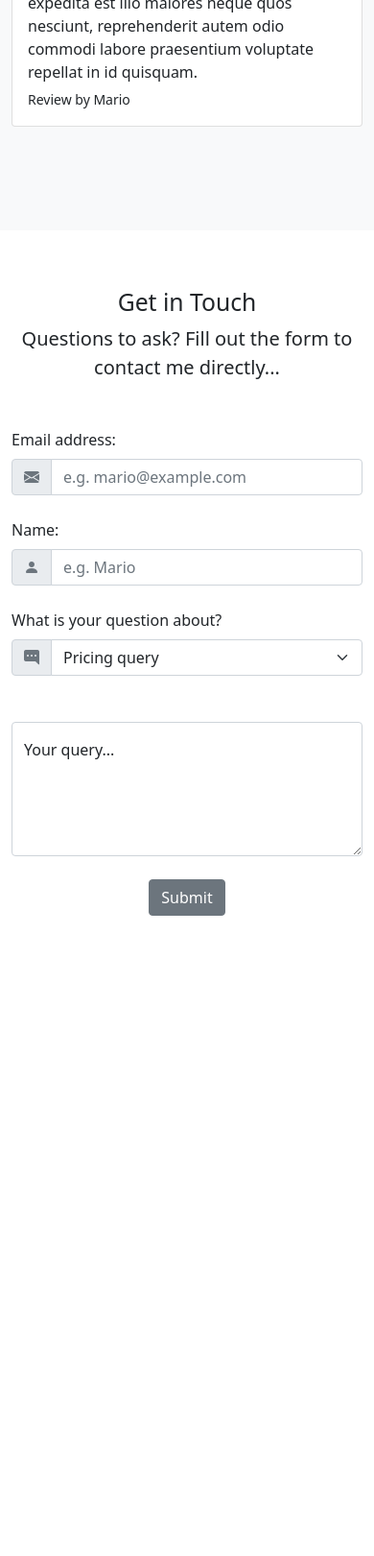
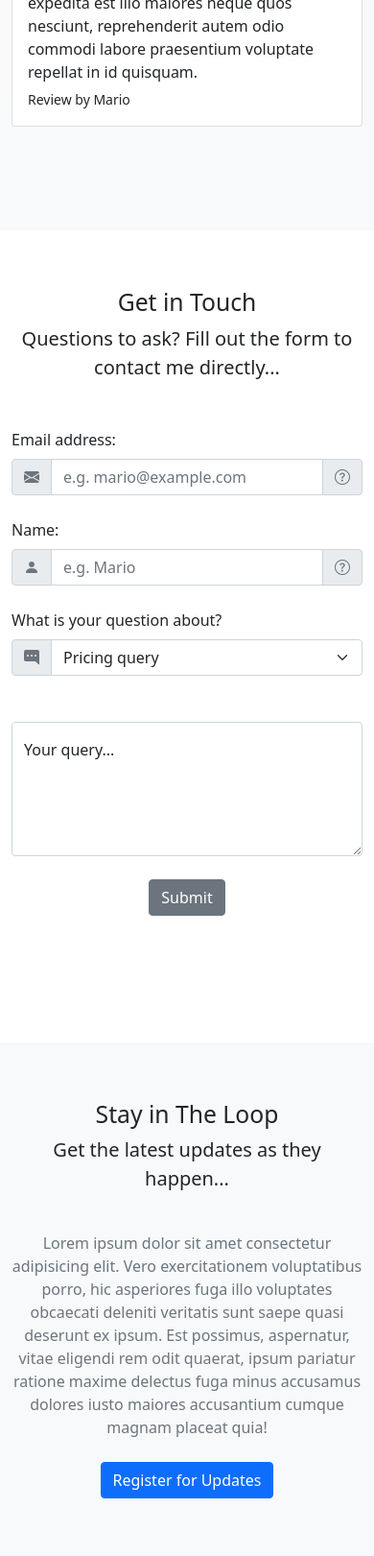
Before and after one commit to Dan33311/bootstrap-5-tutorial, a plain HTML site: page index.html in a window 390 px wide. Shown: the part 4476-6097 px from the top of the page at 96% size. Before the commit the page ends 5562 px from the top, so only its background shows below. Drawn offline with nearby package versions, Linux system fonts and the light colour scheme.

Commit message:
toolstips and modals

```diff
--- a/index.html
+++ b/index.html
@@ -72,7 +72,10 @@
           <a href="#pricing" class="btn btn-secondary btn-lg">Buy Now</a>
         </div>
         <div class="col-md-5 text-center d-none d-md-block">
-          <img src="/assets/ebook-cover.png" class="img-fluid" alt="ebook">
+          <!-- tooltip -->
+          <span class="tt" data-bs-placement="bottom" title="Net Ninja Pro book cover">
+            <img src="/assets/ebook-cover.png" class="img-fluid" alt="ebook">
+          </span>
         </div>
       </div>
     </div>
@@ -326,6 +329,12 @@
                 <i class="bi bi-envelope-fill text-secondary"></i>
               </span>
               <input type="text" id="email" class="form-control" placeholder="e.g. mario@example.com" />
+              <!-- tooltip -->
+              <span class="input-group-text">
+                <span class="tt" data-bs-placement="bottom" title="Enter an email address we can reply to.">
+                  <i class="bi bi-question-circle text-muted"></i>
+                </span>
+              </span>
             </div>
             <label for="name" class="form-label">Name:</label>
             <div class="mb-4 input-group">
@@ -333,6 +342,12 @@
                 <i class="bi bi-person-fill text-secondary"></i>
               </span>
               <input type="text" id="name" class="form-control" placeholder="e.g. Mario" />
+              <!-- tooltip -->
+              <span class="input-group-text">
+                <span class="tt" data-bs-placement="bottom" title="Pretty self explanatory really...">
+                  <i class="bi bi-question-circle text-muted"></i>
+                </span>
+              </span>
             </div>
             <label for="subject" class="form-label">What is your question about?</label>
             <div class="mb-4 input-group">
@@ -360,10 +375,52 @@
 
 
   <!-- get updates / modal trigger -->
+  <section class="bg-light">
+    <div class="container">
+      <div class="text-center">
+        <h2>Stay in The Loop</h2>
+        <p class="lead">Get the latest updates as they happen...</p>
+      </div>
+      <div class="row justify-content-center">
+        <div class="col-md-8 text-center">
+          <p class="text-muted my-4">Lorem ipsum dolor sit amet consectetur adipisicing elit. Vero exercitationem voluptatibus porro, hic asperiores fuga illo voluptates obcaecati deleniti veritatis sunt saepe quasi deserunt ex ipsum. Est possimus, aspernatur, vitae eligendi rem odit quaerat, ipsum pariatur ratione maxime delectus fuga minus accusamus dolores iusto maiores accusantium cumque magnam placeat quia!</p>
+          <button class="btn btn-primary" data-bs-toggle="modal" data-bs-target="#reg-modal">
+            Register for Updates
+          </button>
+        </div>
+      </div>
+    </div>
+  </section>
+
+  <!-- modal itself -->
+  <div class="modal fade" id="reg-modal" tabindex="-1" aria-labelledby="modal-title" aria-hidden="true">
+    <div class="modal-dialog">
+      <div class="modal-content">
+        <div class="modal-header">
+          <h5 class="modal-title" id="modal-title">Get the Latest Updates</h5>
+          <button type="button" class="btn-close" data-bs-dismiss="modal" aria-label="Close"></button>
+        </div>
+        <div class="modal-body">
+          <p>Lorem, ipsum dolor sit amet consectetur adipisicing elit. Quis, exercitationem laboriosam nihil minus voluptatibus harum aliquam consequatur pariatur inventore dignissimos illum excepturi ratione ipsum sit iusto alias eligendi fugit laborum?</p>
+          <label for="modal-email" class="form-label">Your email address:</label>
+          <input type="text" class="form-control" id="modal-email" placeholder="e.g. mario@example.com">
+        </div>
+        <div class="modal-footer">
+          <button type="button" class="btn btn-primary">Submit</button>
+        </div>
+      </div>
+    </div>
+  </div>
 
 
 
   <script src="https://cdn.jsdelivr.net/npm/bootstrap@5.1.1/dist/js/bootstrap.bundle.min.js" integrity="sha384-/bQdsTh/da6pkI1MST/rWKFNjaCP5gBSY4sEBT38Q/9RBh9AH40zEOg7Hlq2THRZ" crossorigin="anonymous"></script>
+  <script>
+    const tooltips = document.querySelectorAll('.tt')
+    tooltips.forEach(t => {
+      new bootstrap.Tooltip(t)
+    })
+  </script>
 </body>
 
 
```
